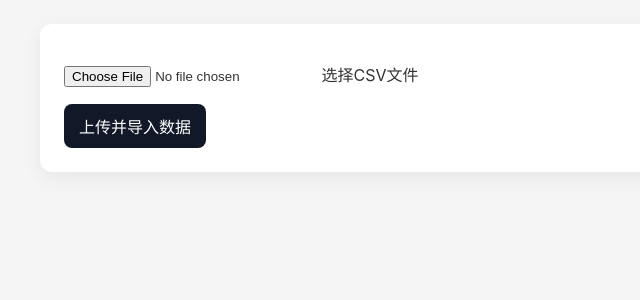
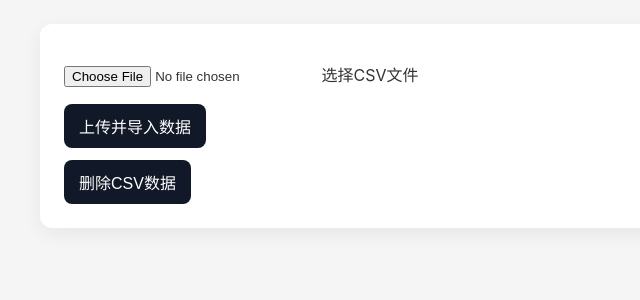
Before and after one commit to ParcyChiang/py-agent, a Flask app: page /page/upload in a window 1280 px wide. Shown: the part 287-587 px from the top of the page, without its empty margins (0-640 px from the left). Run offline with Flask 3, Linux system fonts and the light colour scheme.

Commit message:
feat(main):删除按钮

```diff
--- a/app.py
+++ b/app.py
@@ -70,6 +70,16 @@ def upload_file():
         return jsonify(result)
 
     return jsonify({'success': False, 'message': '只支持CSV文件'})
+
+@app.route('/delete_csv', methods=['POST'])
+def delete_csv():
+    """删除（清空）所有已导入的CSV数据"""
+    try:
+        data_manager.clear_all_data()
+        return jsonify({'success': True, 'message': '已清空所有CSV导入数据'})
+    except Exception as e:
+        return jsonify({'success': False, 'message': f'清空失败: {str(e)}'})
+
 
 
 @app.route('/analyze', methods=['GET'])
--- a/templates/upload.html
+++ b/templates/upload.html
@@ -31,6 +31,9 @@
                 </div>
                 <button type="submit">上传并导入数据</button>
             </form>
+            <div style="margin-top:12px;">
+                <button id="deleteCsvBtn" class="secondary">删除CSV数据</button>
+            </div>
             <div id="uploadResult"></div>
         </div>
     </div>
@@ -59,6 +62,24 @@
                     }
                 });
             });
+
+            $('#deleteCsvBtn').on('click', function(){
+                if(!confirm('确定要删除所有已导入的CSV数据吗？此操作不可恢复。')) return;
+                $.ajax({
+                    url: '/delete_csv',
+                    type: 'POST',
+                    success: function(response){
+                        if(response.success){
+                            $('#uploadResult').html('<div class="success">'+response.message+'</div>');
+                        } else {
+                            $('#uploadResult').html('<div class="error">'+response.message+'</div>');
+                        }
+                    },
+                    error: function(){
+                        $('#uploadResult').html('<div class="error">删除失败，请重试</div>');
+                    }
+                });
+            });
         });
     </script>
 </body>
```
Also changed, not shown: CHANGELOG.md, code_gen/CODE_GENERATOR_README.md (renamed from pycode_gen/CODE_GENERATOR_README.md), code_gen/demo_code_generator.py (renamed from pycode_gen/demo_code_generator.py).
